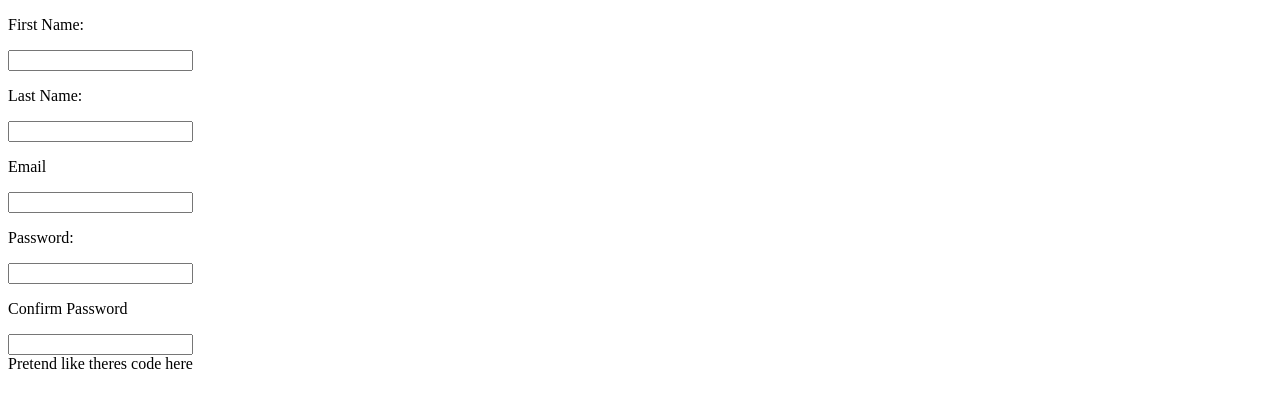
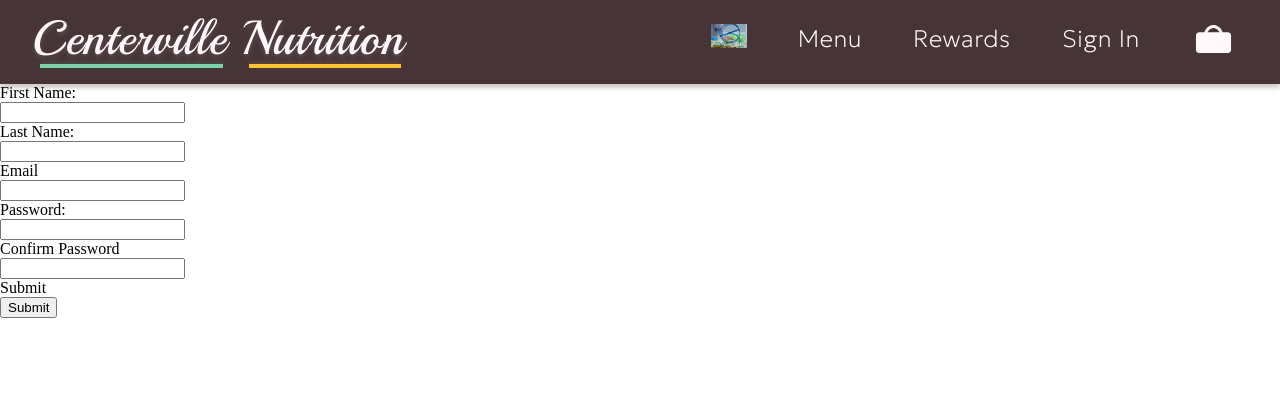
Before and after one commit to Beexisuma/CentervilleNutrition, a PHP site: page /register.php in a window 1280 px wide. Shown: the top 408 px of the page. Run offline with PHP 8.4, Linux system fonts and the light colour scheme.

Commit message:
Update register.php

```diff
--- a/register.php
+++ b/register.php
@@ -1,3 +1,5 @@
+<?php include("references/header.php") ?>
+
 <!DOCTYPE html>
 <html lang="en">
 <head>
@@ -16,12 +18,43 @@
   <p>Password:</p>
   <input type="password" name ="password" placeholder="">
     <p>Confirm Password</p>
-    <input type="password2" name ="password2" placeholder="">
+    <input type="password" name ="password2" placeholder="">
+    <p>Submit</p>
+    <input type="submit" name="submit">
 </form>
 </body>
 </html>
 
 <?php
 
+if(isset($_POST['submit'])) {
+$firstName = $_POST['firstName'];
+$lastName = $_POST['lastName'];
+$email = $_POST['email'];
+$password = $_POST['password'];
+$password2 = $_POST['password2'];
 
-echo("Pretend like theres code here"); ?>
+
+
+$email_check = mysqli_query($con, "SELECT email FROM user WHERE email='$email'");
+
+$num_rows  = mysqli_num_rows($email_check);
+
+    if ($num_rows > 0)
+    {
+      $_SESSION['userTaken'] = "<div class='error'> Email already in use, please log in.  </div>";
+    }
+
+
+  else {
+    $sql = "INSERT INTO user SET firstName='$firstName', lastName='$lastName', email='$email', pass='$password'";
+    $res = mysqli_query($con, $sql);
+
+    if($res==TRUE)
+    {
+      $_SESSION['add'] = "<div class='success'>User Added Successfully</div>";
+      header("Location: login.php");
+    }
+    }
+}
+?>
```
